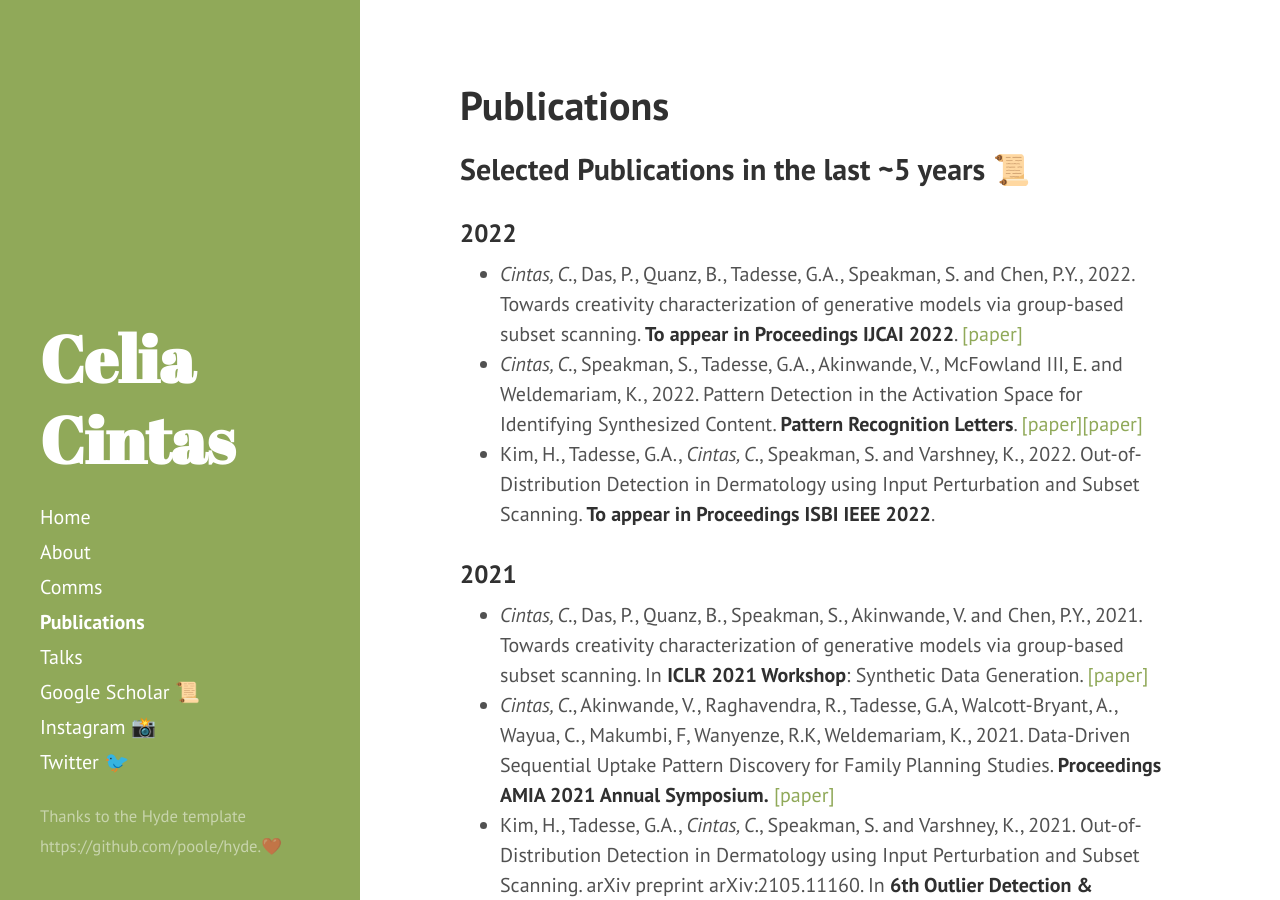
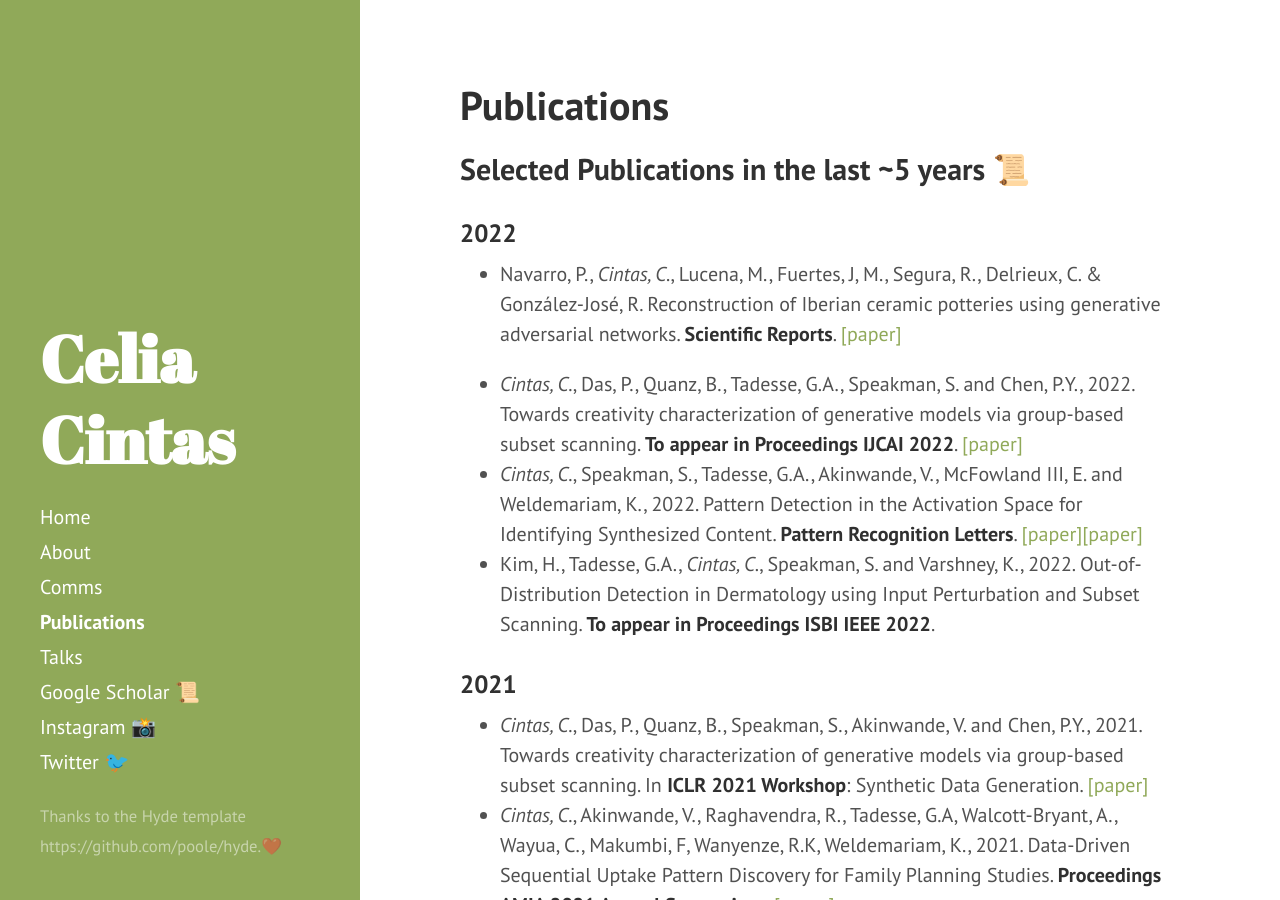
Before and after one commit to celiacintas/celiacintas.github.io, a Jekyll site: the page built from publications.md, in a window 1280 px wide and 900 px high. Built offline with Jekyll 4.4.1, drawn with Linux system fonts in a browser that asks for light colours.

Commit message:
Update publications.md

```diff
--- a/publications.md
+++ b/publications.md
@@ -6,6 +6,8 @@ title: Publications
 ## Selected Publications in the last ~5 years 📜
 
 ### 2022
+
+* Navarro, P., *Cintas, C.*, Lucena, M., Fuertes, J, M., Segura, R., Delrieux, C. & González-José, R. Reconstruction of Iberian ceramic potteries using generative adversarial networks. **Scientific Reports**. [[paper]](https://www.nature.com/articles/s41598-022-14910-7)
 
 * *Cintas, C.*, Das, P., Quanz, B., Tadesse, G.A., Speakman, S. and Chen, P.Y., 2022. Towards creativity characterization of generative models via group-based subset scanning. **To appear in Proceedings IJCAI 2022**. [[paper]](https://arxiv.org/pdf/2203.00523.pdf)
 * *Cintas, C.*, Speakman, S., Tadesse, G.A., Akinwande, V., McFowland III, E. and Weldemariam, K., 2022. Pattern Detection in the Activation Space for Identifying Synthesized Content. **Pattern Recognition Letters**. [[paper]](https://arxiv.org/pdf/2105.12479.pdf)[[paper]](https://www.sciencedirect.com/science/article/pii/S0167865521004372)
```
